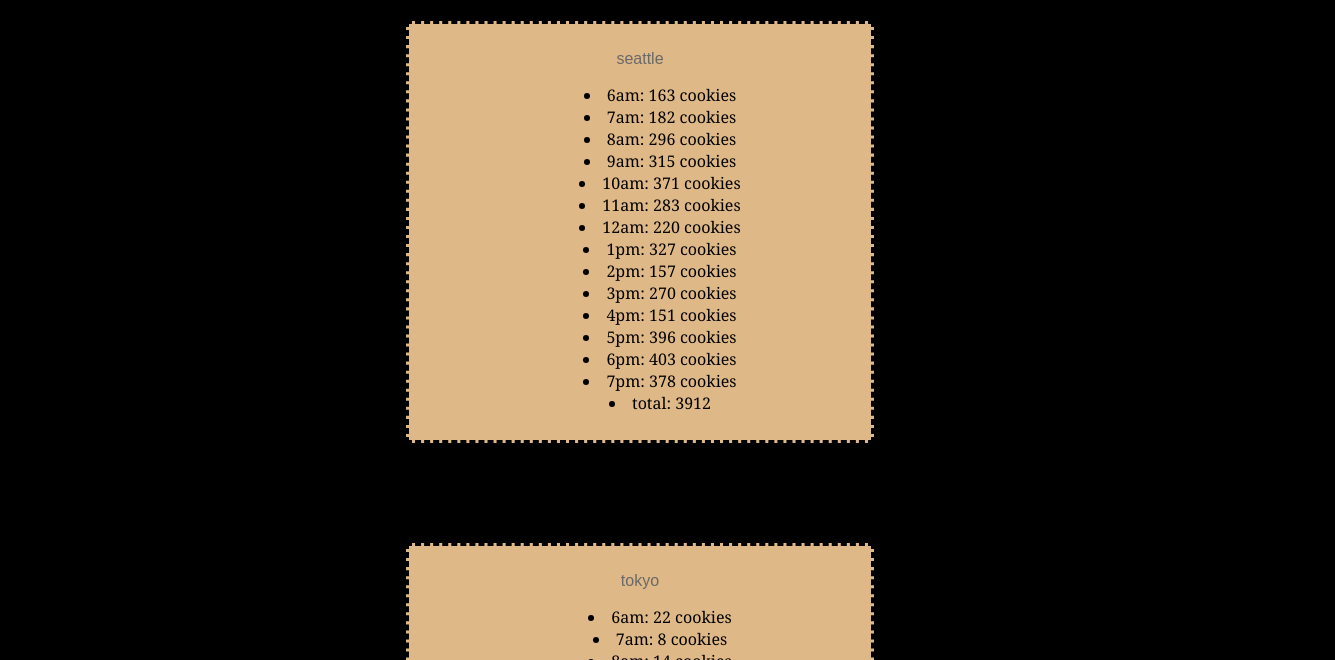
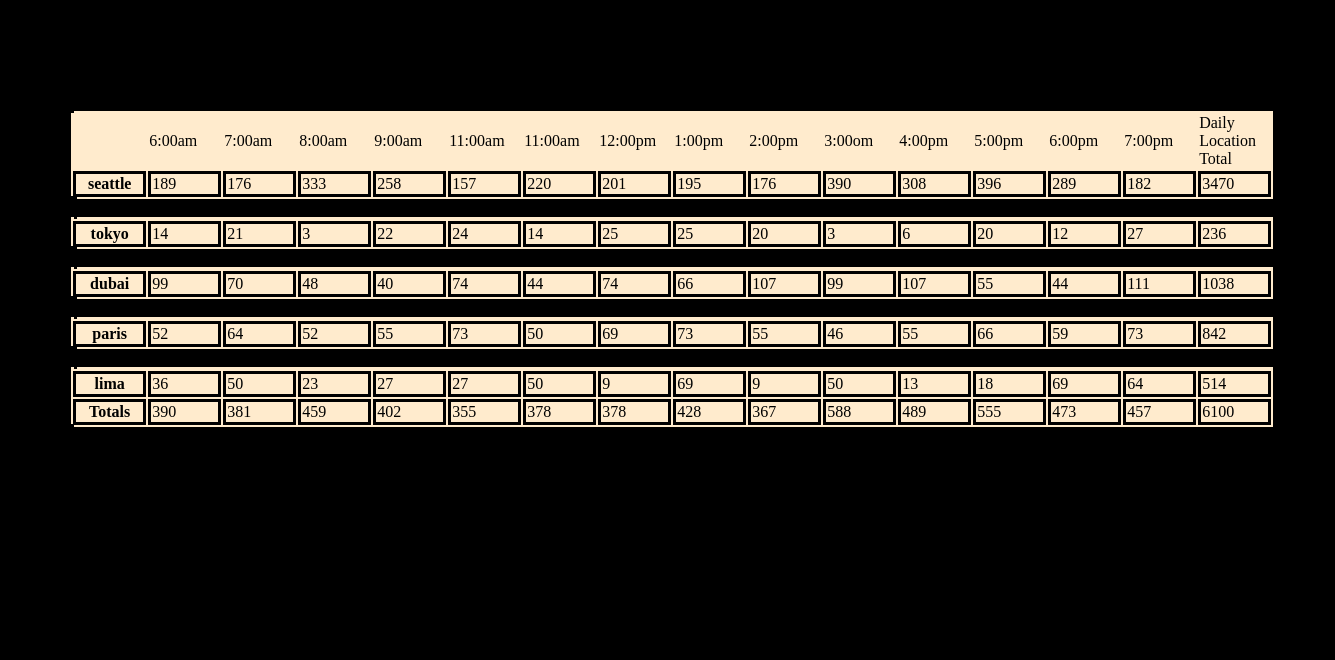
Before and after one commit to ebrahimayyad11/cookie-stand, a plain HTML site: page sales.html in a window 1280 px wide. Shown: the part 140-800 px from the top of the page, 1335 px wide, since content can reach past the window. Drawn offline with Linux system fonts and the light colour scheme.

Commit message:
doing lab-07

```diff
--- a/css/style.css
+++ b/css/style.css
@@ -114,7 +114,7 @@ h3{
 }
 
 .location_li{
-    color: rgb(192, 100, 14);
+    color: rgb(194, 126, 24);
     font-family: Georgia, 'Times New Roman', Times, serif;
 position: relative;
 right: 25px;
@@ -134,3 +134,31 @@ font-family: Georgia, 'Times New Roman', Times, serif ;
     top:50%;
     text-align: center;
 }
+
+table{
+    background-color: blanchedalmond;
+
+}
+
+
+.td{
+    color: black;
+    border-style: solid ;
+    border-color: black;
+
+}
+
+th{
+    color: black;
+    border-style: solid ;
+    border-color: black;
+}
+
+#dd {
+    border-style: dotted ;
+    border-color: black;
+
+    position:relative;
+    left: 5%;
+    top: 150px;
+}
--- a/js/app.js
+++ b/js/app.js
@@ -1,245 +1,223 @@
 'use strict';
-
+let hourTotal = [0,0,0,0,0,0,0,0,0,0,0,0,0,0,0];
 function list (location){
     let total = 0;
-    let div = document.createElement('div');
+
+    let time = ['6:00am','7:00am','8:00am','9:00am','11:00am','11:00am','12:00pm','1:00pm','2:00pm','3:00om','4:00pm','5:00pm','6:00pm','7:00pm','Daily Location Total'];
+
+    let div = document.createElement('dev');
     document.body.appendChild(div);
-    div.setAttribute('class' , 'sales');
-    let p = document.createElement('p');
-    div.appendChild(p);
-    p.innerText = location;
-    p.setAttribute('id' , 'p');
-    let ul = document.createElement('ul');
-    p.appendChild(ul);
+    div.setAttribute('id' , 'dd');
+    let table = document.createElement('table');
+    div.appendChild(table);
+    table.setAttribute('id' , 'table');
+
+    let header = document.createElement('thead');
+    table.appendChild(header);
+    let title = document.createElement('tr');
+    header.appendChild(title);
+    let empty = document.createElement(th);
+    empty.setAttribute ('width' , '65px');
+
+    let body = document.createElement('tbody');
+    table.appendChild(body);
+
+
     if(location == 'seattle'){
+
+        title.appendChild(empty);
+    empty.innerText = ' ';
+    for(let i = 0;i < time.length ; i++){
+        let hour = document.createElement('td');
+        title.appendChild(hour);
+        hour.innerText = time[i];
+        hour.setAttribute('width' , '65px');
+    }
+
+
+
+
+        let total = 0;
         let arr_seattle = [];
-    let time = 0;
-    let a = 6;
-    while(time <= 1){
-        if (a <= 12 && time == 0){
-            var li = document.createElement('li');
-            ul.appendChild(li);
-            let Cookies = seattle.numOfCookies();
-            total += Cookies;
-            li.innerHTML = li.innerHTML+a+'am: '+Cookies+' cookies';
-            a += 1;
-            arr_seattle += Cookies;
-        }else if (a <= 7 && time == 1){
-            var li = document.createElement('li');
-            ul.appendChild(li);
-            let Cookies = seattle.numOfCookies();
-            total += Cookies;
-            li.innerHTML = li.innerHTML+a+'pm: '+Cookies+' cookies';
-            a += 1;
-            arr_seattle += Cookies;
-        }else {
-            a = 1;
-            time += 1;
-        }
-
-        if (time == 2){
-            let li1 = document.createElement('li');
-            ul.appendChild(li1);
-            li1.innerText = 'total: '+total;
+    var tr = document.createElement('tr');
+    body.appendChild(tr);
+    var th = document.createElement('th');
+    th.setAttribute('width' , '65px');
+    tr.appendChild(th);
+    th.innerText =  location;
+    for (let i =0;i <= 14;i++){
+        if(i < 14){
+        arr_seattle[i] = seattle.numOfCookies();
+        let td = document.createElement('td');
+        td.setAttribute('width' , '65px');
+        td.setAttribute('class' , 'td');
+        tr.appendChild(td);
+        td.innerText =  arr_seattle[i];
+            total += arr_seattle[i];
+            hourTotal[i] += arr_seattle[i];
+        }else{
+            let tt = document.createElement('td');
+            tt.setAttribute('width' , '65px');
+            tt.setAttribute('class' , 'td');
+    tt.innerText = total;
+    tr.appendChild(tt);
+     hourTotal[14] += parseInt( total);
         }
     }
+
+
 }else if (location == 'tokyo'){
     let arr_tokyo = [];
-    let time = 0;
-    let a = 6;
-    while(time <= 1){
-        if (a <= 12 && time == 0){
-            var li = document.createElement('li');
-            ul.appendChild(li);
-            let Cookies = tokyo.numOfCookies();
-            total += Cookies;
-            li.innerHTML = li.innerHTML+a+'am: '+Cookies+' cookies';
-            a += 1;
-            arr_tokyo += Cookies;
-        }else if (a <= 7 && time == 1){
-            var li = document.createElement('li');
-            ul.appendChild(li);
-            let Cookies = tokyo.numOfCookies();
-            total += Cookies;
-            li.innerHTML = li.innerHTML+a+'pm: '+Cookies+' cookies';
-            a += 1;
-            arr_tokyo += Cookies;
-        }else {
-            a = 1;
-            time += 1;
-        }
-
-        if (time == 2){
-            let li1 = document.createElement('li');
-            ul.appendChild(li1);
-            li1.innerText = 'total: '+total;
+    var tr = document.createElement('tr');
+    body.appendChild(tr);
+    var th = document.createElement('th');
+    th.setAttribute('width' , '65px');
+    tr.appendChild(th);
+    th.innerText =  location;
+    for (let i =0;i <= 14;i++){
+        if(i < 14){
+        arr_tokyo.push(tokyo.numOfCookies());
+        let td = document.createElement('td');
+        td.setAttribute('width' , '65px');
+        td.setAttribute('class' , 'td');
+        tr.appendChild(td);
+        td.innerText =  arr_tokyo[i];
+            total += arr_tokyo[i];
+            hourTotal[i] += arr_tokyo[i];
+        }else{
+            let tt = document.createElement('td');
+            tt.setAttribute('width' , '65px');
+            tt.setAttribute('class' , 'td');
+    tt.innerText = total;
+    tr.appendChild(tt);
+    hourTotal[14] += total;
         }
     }
 
 }else if (location == 'dubai'){
     let arr_dubai = [];
-    let time = 0;
-    let a = 6;
-    while(time <= 1){
-        if (a <= 12 && time == 0){
-            var li = document.createElement('li');
-            ul.appendChild(li);
-            let Cookies = dubai.numOfCookies();
-            total += Cookies;
-            li.innerHTML = li.innerHTML+a+'am: '+Cookies+' cookies';
-            a += 1;
-            arr_dubai += Cookies;
-        }else if (a <= 7 && time == 1){
-            var li = document.createElement('li');
-            ul.appendChild(li);
-            let Cookies = dubai.numOfCookies();
-            total += Cookies;
-            li.innerHTML = li.innerHTML+a+'pm: '+Cookies+' cookies';
-            a += 1;
-            arr_dubai += Cookies;
-        }else {
-            a = 1;
-            time += 1;
-        }
-
-        if (time == 2){
-            let li1 = document.createElement('li');
-            ul.appendChild(li1);
-            li1.innerText = 'total: '+total;
-        }
+    var tr = document.createElement('tr');
+    body.appendChild(tr);
+    var th = document.createElement('th');
+    th.setAttribute('width' , '65px');
+    tr.appendChild(th);
+    th.innerText =  location;
+    for (let i =0;i <= 14;i++){
+        if (i < 14){
+        arr_dubai.push(dubai.numOfCookies());
+        let td = document.createElement('td');
+        td.setAttribute('width' , '65px');
+        td.setAttribute('class' , 'td');
+        tr.appendChild(td);
+        td.innerText =  arr_dubai[i];
+        total += arr_dubai[i];
+        hourTotal[i] += arr_dubai[i];
+    }else{
+        let tt = document.createElement('td');
+        tt.setAttribute('width' , '65px');
+        tt.setAttribute('class' , 'td');
+tt.innerText = total;
+tr.appendChild(tt);
+hourTotal[14] += total;
+    }
     }
 }else if(location == 'paris'){
     let arr_paris = [];
-    let time = 0;
-    let a = 6;
-    while(time <= 1){
-        if (a <= 12 && time == 0){
-            var li = document.createElement('li');
-            ul.appendChild(li);
-            let Cookies = paris.numOfCookies();
-            total += Cookies;
-            li.innerHTML = li.innerHTML+a+'am: '+Cookies+' cookies';
-            a += 1;
-            arr_paris += Cookies;
-        }else if (a <= 7 && time == 1){
-            var li = document.createElement('li');
-            ul.appendChild(li);
-            let Cookies = paris.numOfCookies();
-            total += Cookies;
-            li.innerHTML = li.innerHTML+a+'pm: '+Cookies+' cookies';
-            a += 1;
-            arr_paris += Cookies;
-        }else {
-            a = 1;
-            time += 1;
-        }
-
-        if (time == 2){
-            let li1 = document.createElement('li');
-            ul.appendChild(li1);
-            li1.innerText = 'total: '+total;
+    var tr = document.createElement('tr');
+    body.appendChild(tr);
+    var th = document.createElement('th');
+    th.setAttribute('width' , '65px');
+    tr.appendChild(th);
+    th.innerText =  location;
+    for (let i =0;i <= 14;i++){
+        if (i < 14){
+        arr_paris.push(paris.numOfCookies());
+        let td = document.createElement('td');
+        td.setAttribute('width' , '65px');
+        td.setAttribute('class' , 'td');
+        tr.appendChild(td);
+        td.innerText =  arr_paris[i];
+            total += arr_paris[i];
+            hourTotal[i] += arr_paris[i];
+        }else{
+            let tt = document.createElement('td');
+            tt.setAttribute('width' , '65px');
+            tt.setAttribute('class' , 'td');
+    tt.innerText = total;
+    tr.appendChild(tt);
+    hourTotal[14] += total;
         }
     }
 }else {
     let arr_lima = [];
-    let time = 0;
-    let a = 6;
-    while(time <= 1){
-        if (a <= 12 && time == 0){
-            var li = document.createElement('li');
-            ul.appendChild(li);
-            let Cookies = lima.numOfCookies();
-            total += Cookies;
-            li.innerHTML = li.innerHTML+a+'am: '+Cookies+' cookies';
-            a += 1;
-            arr_lima += Cookies;
-        }else if (a <= 7 && time == 1){
-            var li = document.createElement('li');
-            ul.appendChild(li);
-            let Cookies = lima.numOfCookies();
-            total += Cookies;
-            li.innerHTML = li.innerHTML+a+'pm: '+Cookies+' cookies';
-            a += 1;
-            arr_lima += Cookies;
-        }else {
-            a = 1;
-            time += 1;
-        }
-
-        if (time == 2){
-            let li1 = document.createElement('li');
-            ul.appendChild(li1);
-            li1.innerText = 'total: '+total;
-        }
+    var tr = document.createElement('tr');
+    body.appendChild(tr);
+    var th = document.createElement('th');
+    th.setAttribute('width' , '65px');
+    tr.appendChild(th);
+    th.innerText =  location;
+    for (let i =0;i <= 14;i++){
+        if(i < 14){
+        arr_lima.push(lima.numOfCookies());
+        let td = document.createElement('td');
+        td.setAttribute('width' , '65px');
+        td.setAttribute('class' , 'td');
+        tr.appendChild(td);
+        td.innerText =  arr_lima[i];
+            total += arr_lima[i];
+            hourTotal[i] += arr_lima[i];
+    }else{
+        let tt = document.createElement('td');
+        tt.setAttribute('width' , '65px');
+        tt.setAttribute('class' , 'td');
+tt.innerText = total;
+tr.appendChild(tt);
+hourTotal[14] += total;
     }
 }
 
+let footer = document.createElement('tfoot');
+table.appendChild(footer);
+let finalR = document.createElement('tr');
+footer.appendChild(finalR);
+let totalTH = document.createElement('th');
+finalR.appendChild(totalTH);
+totalTH.innerText = 'Totals';
+for(let i = 0;i < hourTotal.length ; i++){
+    let totalll = document.createElement('td');
+    totalll.setAttribute('class' , 'td');
+    finalR.appendChild(totalll);
+    totalll.innerText = hourTotal[i];
 }
 
-let seattle = {
-    name : 'seattle',
-    min : 23 ,
-    max : 65 ,
-    avg : 6.3 ,
 
-    numOfCookies : function() {
-        let random = Math.floor(Math.random() * (this.max - this.min))+this.min;
-        return Math.floor(random * this.avg);
-    }
+}
+}
+
+function town(name,min,max,avg){
+    this.name = name;
+    this.min = min;
+    this.max = max;
+    this.avg = avg;
+}
+
+town.prototype.numOfCookies = function(){
+    let random = Math.floor(Math.random() * (this.max - this.min))+this.min;
+    return Math.floor(random * this.avg);
 };
+
+let seattle = new town('seattle',23,65,6.3);
+
+let tokyo = new town('tokyo',3,24,1.2);
+
+let dubai = new town('dubai',11,38,3.7);
+
+let paris = new town('paris',20,38,2.3);
+
+let lima = new town('lima',2,16,4.6);
 
 
 
-let tokyo = {
-    name : 'tokyo',
-    min : 3 ,
-    max : 24 ,
-    avg : 1.2 ,
-    numOfCookies : function() {
-        let random = Math.floor(Math.random() * (this.max - this.min))+this.min;
-        return Math.floor(random * this.avg);
-    }
-};
-
-
-
-
-let dubai = {
-    name : 'dubai',
-    min : 11 ,
-    max : 38 ,
-    avg : 3.7 ,
-    numOfCookies : function() {
-        let random = Math.floor(Math.random() * (this.max - this.min))+this.min;
-        return Math.floor(random * this.avg);
-    }
-};
-
-
-
-let paris = {
-    name : 'paris',
-    min : 20 ,
-    max : 38 ,
-    avg : 2.3 ,
-    numOfCookies : function() {
-        let random = Math.floor(Math.random() * (this.max - this.min))+this.min;
-        return Math.floor(random * this.avg);
-    }
-};
-
-
-
-let lima = {
-    name : 'lima',
-    min : 2 ,
-    max : 16 ,
-    avg : 4.6 ,
-    numOfCookies : function() {
-        let random = Math.floor(Math.random() * (this.max - this.min))+this.min;
-        return Math.floor(random * this.avg);
-    }
-};
 
 
 
```
